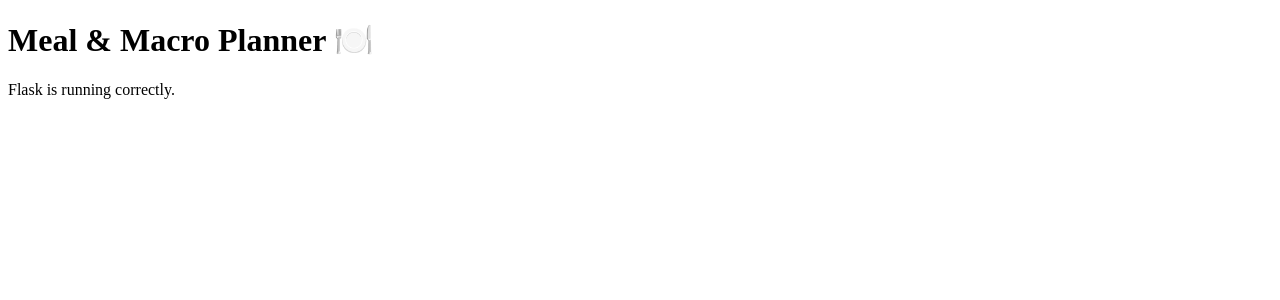
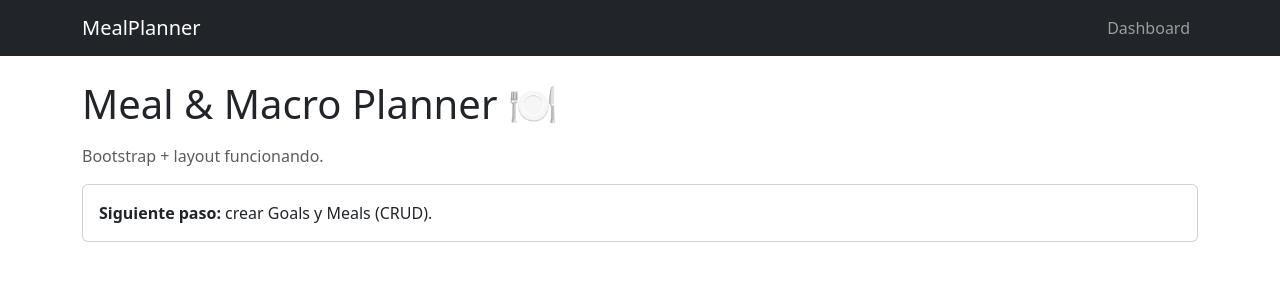
Before and after one commit to xvmendozam-709/mealplanner, a Flask app: page / in a window 1280 px wide. Shown: the top 300 px of the page. Run offline with Flask 3, Linux system fonts and the light colour scheme.

Commit message:
Add base layout with Bootstrap and navbar

```diff
--- a/templates/index.html
+++ b/templates/index.html
@@ -1,14 +1,14 @@
-<!DOCTYPE html>
-<html lang="en">
+{% extends "layout.html" %}
 
-<head>
-    <meta charset="UTF-8">
-    <title>Meal Planner</title>
-</head>
+{% block title %}Dashboard{% endblock %}
 
-<body>
-    <h1>Meal & Macro Planner 🍽️</h1>
-    <p>Flask is running correctly.</p>
-</body>
+{% block main %}
+<h1 class="mb-3">Meal & Macro Planner 🍽️</h1>
+<p class="text-muted">Bootstrap + layout funcionando.</p>
 
-</html>
+<div class="card">
+    <div class="card-body">
+        <strong>Siguiente paso:</strong> crear Goals y Meals (CRUD).
+    </div>
+</div>
+{% endblock %}
--- /dev/null
+++ b/templates/layout.html
@@ -0,0 +1,44 @@
+<!doctype html>
+<html lang="en">
+
+<head>
+    <meta charset="utf-8">
+    <meta name="viewport" content="width=device-width, initial-scale=1">
+    <title>{% block title %}Meal Planner{% endblock %}</title>
+
+    <!-- Bootstrap CSS -->
+    <link href="https://cdn.jsdelivr.net/npm/bootstrap@5.3.3/dist/css/bootstrap.min.css" rel="stylesheet">
+
+    <!-- Optional custom CSS -->
+    <link rel="stylesheet" href="{{ url_for('static', filename='styles.css') }}">
+</head>
+
+<body>
+    <nav class="navbar navbar-expand-lg navbar-dark bg-dark">
+        <div class="container">
+            <a class="navbar-brand" href="{{ url_for('index') }}">MealPlanner</a>
+
+            <button class="navbar-toggler" type="button" data-bs-toggle="collapse" data-bs-target="#nav">
+                <span class="navbar-toggler-icon"></span>
+            </button>
+
+            <div class="collapse navbar-collapse" id="nav">
+                <ul class="navbar-nav ms-auto">
+                    <li class="nav-item"><a class="nav-link" href="{{ url_for('index') }}">Dashboard</a></li>
+                    <!-- luego agregamos: Meals, Goals, Login/Logout -->
+                </ul>
+            </div>
+        </div>
+    </nav>
+
+    <main class="container py-4">
+        {% block main %}{% endblock %}
+    </main>
+
+    <!-- Bootstrap JS -->
+    <script src="https://cdn.jsdelivr.net/npm/bootstrap@5.3.3/dist/js/bootstrap.bundle.min.js"></script>
+
+    {% block scripts %}{% endblock %}
+</body>
+
+</html>
```
